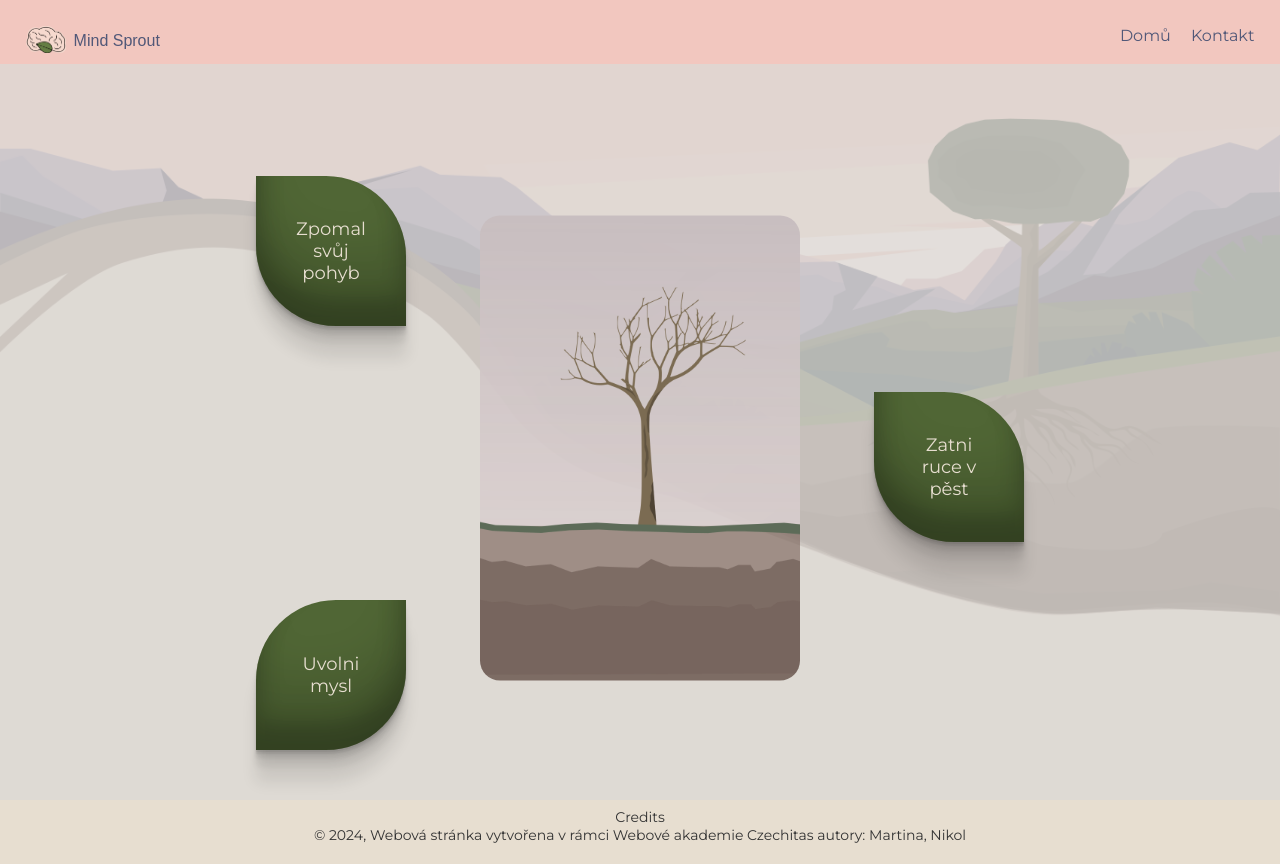
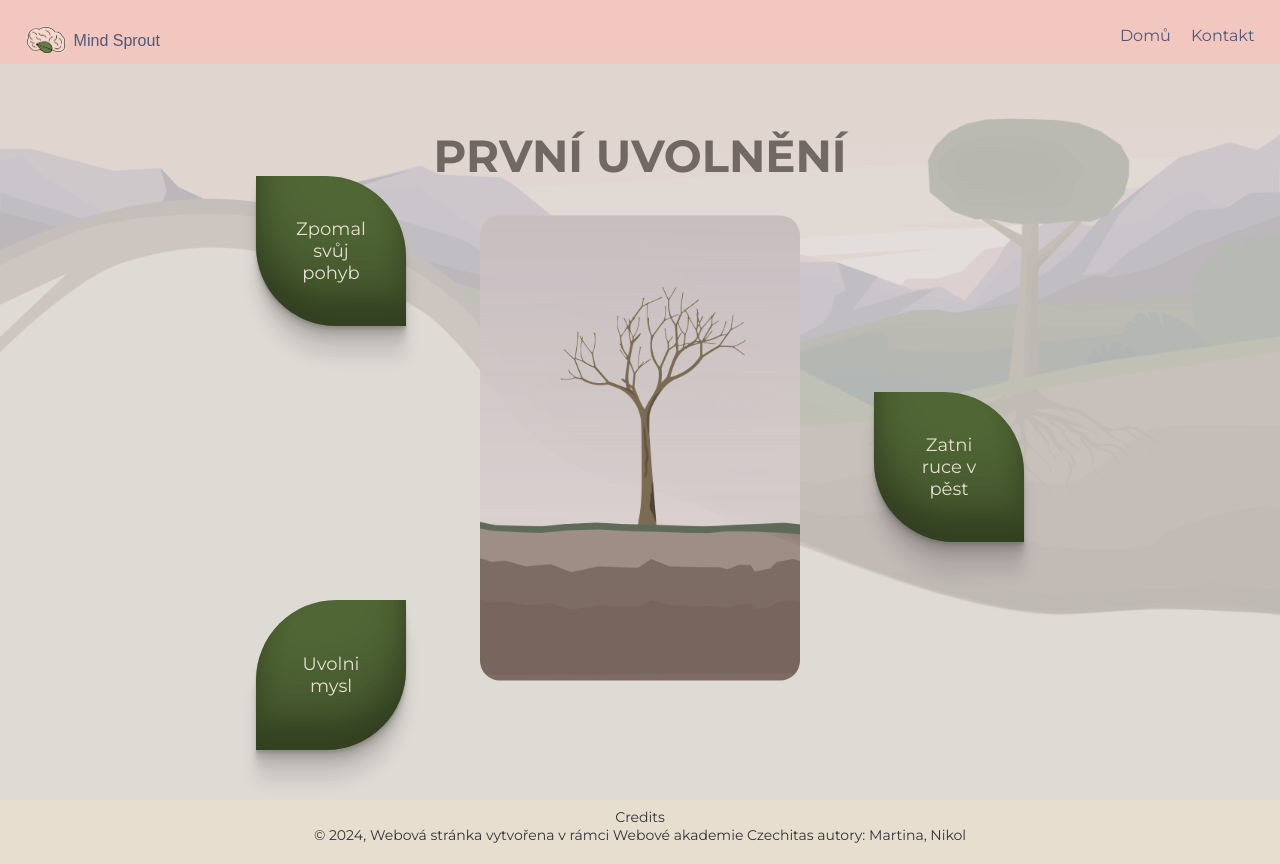
Before and after one commit to MartinaKolarova/MindSprout, a Next.js app: page / in a window 1280 px wide. Both pictures are taken after a click on the button "Vztahy s vrstevníky". Built offline with nearby package versions, Linux system fonts and the light colour scheme; a web font is replaced by a local one.

Commit message:
Title to phase of exercise

```diff
--- a/src/components/Tree/Tree.jsx
+++ b/src/components/Tree/Tree.jsx
@@ -11,6 +11,7 @@ import {
 } from 'next-share';
 import Image from 'next/image';
 export const Tree = ({ category }) => {
+  const [target, setTarget] = useState('PRVNÍ UVOLNĚNÍ');
   const [phase, setPhase] = useState('stabilization');
   const [selectedExercise, setSelectedExercise] = useState(null);
   const [exercises, setExercises] = useState([]);
@@ -20,6 +21,7 @@ export const Tree = ({ category }) => {
   useEffect(() => {
     if (category === null) {
       setPhase('stabilization');
+      setTarget('PRVNÍ UVOLNĚNÍ');
     }
   }, [category]);
   const getRandomSubset = (arr, size) => {
@@ -57,9 +59,12 @@ export const Tree = ({ category }) => {
   const handleFinishExercise = () => {
     if (phase === 'stabilization') {
       setPhase('selfperception');
+      setTarget('VNÍMÁNÍ SEBE SAMA');
     } else if (phase === 'selfperception') {
+      setTarget('ZMĚNA');
       setPhase('problemsolving');
     } else if (phase === 'problemsolving') {
+      setTarget('');
       setPhase('userHasFinished');
     }
     setSelectedExercise(null);
@@ -78,6 +83,9 @@ export const Tree = ({ category }) => {
   };
   return (
     <div className={styles.mainContainer}>
+      {/* <div className={styles.titleTree}> */}
+        <p className={styles.titleTreeText}>{phase === 'userHasFinished' ? null : target}</p>
+      {/* </div> */}
       <div className={styles.treeImageCard}>
         <Image
           src={`/${currentTreeUrl}`}
@@ -135,7 +143,6 @@ export const Tree = ({ category }) => {
                 exercise={exercise}
                 exerciseContent={exercise.content.text}
                 key={exercise.id}
-
               />
             ))}
           </div>
--- a/src/components/Tree/Tree.module.css
+++ b/src/components/Tree/Tree.module.css
@@ -7,15 +7,23 @@
     margin-top: 8vh;
 }
 
-.titleTree {
+/* .titleTree {
+    display: flex;
+    justify-content: center;
+    align-items: center;
     width: 50vw;
     height: 50vh;
-
-}
+    font-size: 20px;
+    font-weight: 800;
+} */
 
 .titleTreeText {
-    width: 50vw;
-    height: 50vh;
+    color: rgba(45, 39, 34, 0.622);
+    position: absolute;
+    width: 100%;
+    text-align: center;
+    font-weight: 700;
+    font-size: 20px;
 }
 
 .endbox {
@@ -131,7 +139,13 @@
         width: 50vw;
         height: 50vh;
     }
+
+    .titleTreeText {
+        font-weight: 700;
+        font-size: 40px;
+    }
 }
+
 
 @media (min-width: 1025px) {
 
@@ -196,4 +210,9 @@
         height: auto;
         width: 25vw;
     }
+
+    .titleTreeText {
+        font-weight: 700;
+        font-size: 45px;
+    }
 }
```
